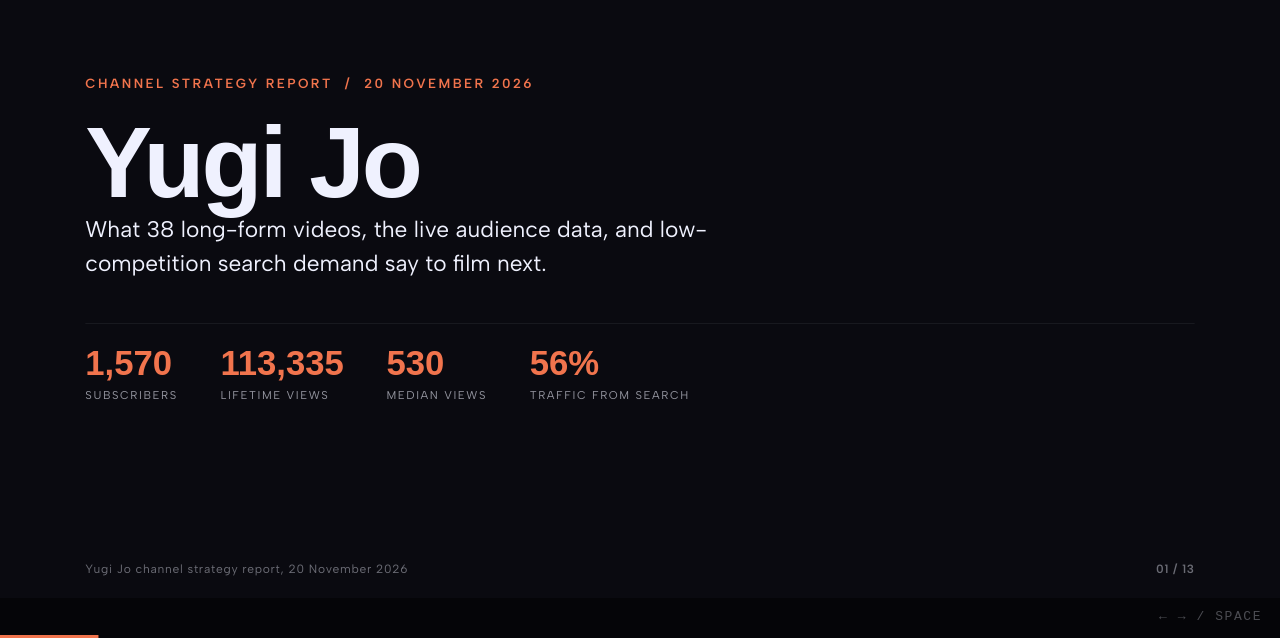
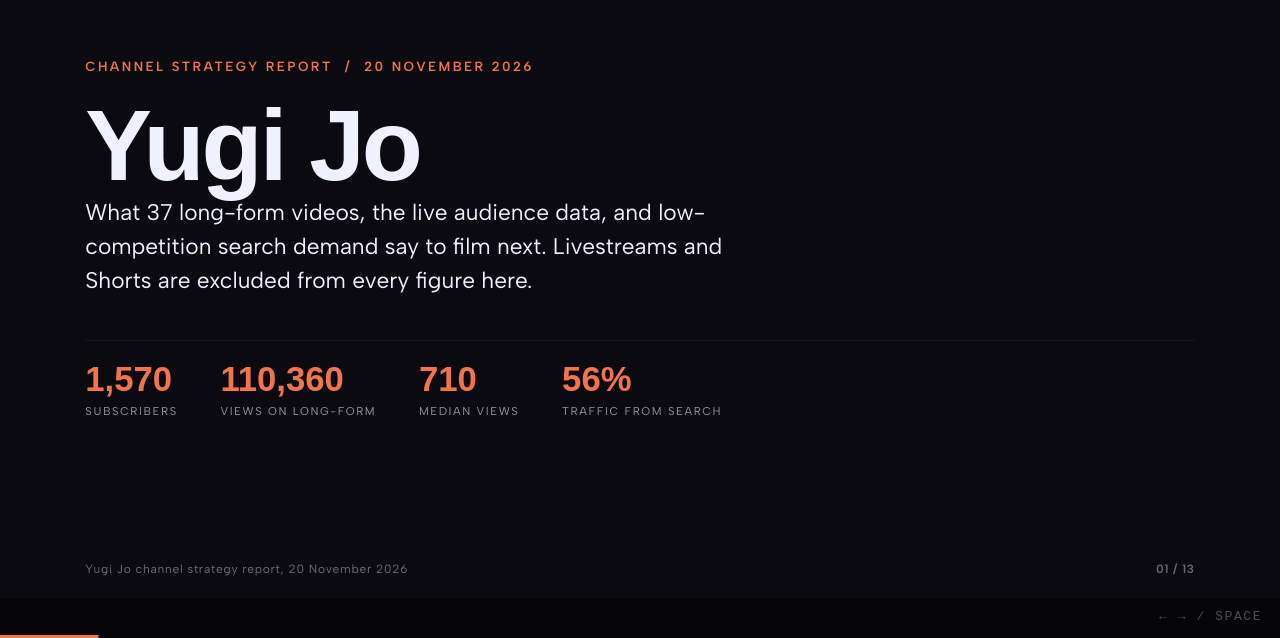
Before and after one commit to Yugi-Jo/yugi-jo-strategy-deck, a plain HTML site: page index.html in a window 1280 px wide. Shown: the part 162-800 px from the top of the page. Drawn offline with Linux system fonts and the light colour scheme; a web font is replaced by a local one.

Commit message:
Discount livestreams from every statistic
Rebuilt on the complete uploads playlist (the earlier pull was capped at 100 rows and
missed the 2024 uploads). Livestreams are identified by the API's own actualStartTime
rather than by title or duration: five videos, 559 views between them.

Basis is now public long-form over three minutes with livestreams and Shorts excluded
throughout, stated on the cover. 37 videos, 110,360 views, median 710.

Ripples: median 530 to 710; Sonic multiple 118.7x to 88.6x, so Finding 08 reads three of
four rather than all four; before/after Sonic 456/691 to 648/691; the length bucket loses
its invalid row and retention now reads flat past ten minutes; the category chart drops
the livestream row; the top-six chart gains the 2024 Zombie World video the capped pull
had missed.

```diff
--- a/index.html
+++ b/index.html
@@ -4,7 +4,7 @@
 <meta charset="utf-8">
 <meta name="viewport" content="width=device-width, initial-scale=1">
 <title>Yugi Jo: Channel Strategy Report</title>
-<meta name="description" content="What 38 long-form videos, live audience data and low-competition search demand say to film next.">
+<meta name="description" content="What 37 long-form videos, live audience data and low-competition search demand say to film next. Livestreams and Shorts excluded.">
 <link rel="preconnect" href="https://fonts.googleapis.com">
 <link rel="preconnect" href="https://fonts.gstatic.com" crossorigin>
 <link href="https://fonts.googleapis.com/css2?family=Unbounded:wght@400;600;800&family=Albert+Sans:ital,wght@0,400;0,500;0,600;0,700;1,400&display=swap" rel="stylesheet">
@@ -94,12 +94,6 @@ h2{font-family:Unbounded,sans-serif;font-weight:600;font-size:66px;line-height:1
 .col .cl{font-size:20px;opacity:.7;margin-top:var(--s4);text-align:center}
 .col .cl b{display:block;font-size:16px;font-weight:400;opacity:.72;margin-top:4px;
   font-variant-numeric:tabular-nums}
-/* a bucket that does not survive scrutiny is ghosted; the recalculated one carries accent */
-.col.void .cb{background:var(--surface);border:1px solid var(--border);border-bottom:none}
-.col.void .cv{opacity:.4}
-.col.fix .cb{background:var(--accent)}
-.col.fix .cv{color:var(--accent)}
-.cols .sep{width:1px;flex:none;height:100%;background:var(--border)}
 
 /* length rows: duration | what it is | scale | views */
 .lrow{display:grid;grid-template-columns:126px 452px 1fr 150px;align-items:center;
@@ -170,12 +164,12 @@ const SLIDES = [
 `<section class="slide cover">
   <div class="r kicker">Channel strategy report &nbsp;/&nbsp; 20 November 2026</div>
   <h1 class="r">Yugi Jo</h1>
-  <div class="r lede">What 38 long-form videos, the live audience data, and low-competition search
-  demand say to film next.</div>
+  <div class="r lede">What 37 long-form videos, the live audience data, and low-competition search
+  demand say to film next. Livestreams and Shorts are excluded from every figure here.</div>
   <div class="r strip">
     <div><div class="v">1,570</div><div class="l">Subscribers</div></div>
-    <div><div class="v">113,335</div><div class="l">Lifetime views</div></div>
-    <div><div class="v">530</div><div class="l">Median views</div></div>
+    <div><div class="v">110,360</div><div class="l">Views on long-form</div></div>
+    <div><div class="v">710</div><div class="l">Median views</div></div>
     <div><div class="v">56%</div><div class="l">Traffic from search</div></div>
   </div>
 </section>`,
@@ -204,15 +198,15 @@ const SLIDES = [
     <div class="row"><div class="k">BEN 10 Is A Kamen Rider!</div>
       <div class="track"><div class="bar"><div class="fill" style="width:5.5%"></div></div></div>
       <div class="v">3,452</div></div>
+    <div class="row"><div class="k">Zombie World LOCKDOWN (2024)</div>
+      <div class="track"><div class="bar"><div class="fill" style="width:4.8%"></div></div></div>
+      <div class="v">3,045</div></div>
     <div class="row"><div class="k">Dungeon Crawler Carl TV show</div>
       <div class="track"><div class="bar"><div class="fill" style="width:3.4%"></div></div></div>
       <div class="v">2,118</div></div>
-    <div class="row"><div class="k">The Forgotten Power Rangers</div>
-      <div class="track"><div class="bar"><div class="fill" style="width:3.2%"></div></div></div>
-      <div class="v">2,017</div></div>
   </div>
   <div class="r callout">
-    <div class="big">456 &lt; 691</div>
+    <div class="big">648 &lt; 691</div>
     <div class="t">Median views after Sonic against median views before it. The spike bought
     subscribers. It did not lift the floor.</div>
   </div>
@@ -277,7 +271,7 @@ const SLIDES = [
 
 `<section class="slide">
   <div class="r kicker">Finding 04 &nbsp;/&nbsp; What holds a viewer</div>
-  <h2 class="r">Two categories clear 30% watch-through. Everything else sits below.</h2>
+  <h2 class="r">One category clears 30% watch-through. Everything else sits below.</h2>
   <div class="r chart">
     <div class="row"><div class="k">Nerd culture crossover</div>
       <div class="track"><div class="bar"><div class="fill hot" style="width:76.2%"></div>
@@ -293,21 +287,19 @@ const SLIDES = [
       <div class="track"><div class="bar"><div class="fill" style="width:51.5%"></div></div></div>
       <div class="v">20.6%</div></div>
     <div class="row"><div class="k">Pop culture commentary</div>
-      <div class="track"><div class="bar"><div class="fill" style="width:41.2%"></div></div></div>
-      <div class="v">16.5%</div></div>
-    <div class="row"><div class="k">Livestream</div>
-      <div class="track"><div class="bar"><div class="fill" style="width:5.2%"></div></div></div>
-      <div class="v">2.1%</div></div>
+      <div class="track"><div class="bar"><div class="fill" style="width:43.3%"></div></div></div>
+      <div class="v">17.3%</div></div>
   </div>
   <div class="r callout">
-    <div class="big">2.1%</div>
-    <div class="t">Livestreams hold one viewer in fifty. Four of them earned 121 views between them.</div>
+    <div class="big">8,833</div>
+    <div class="t">Average views on a nostalgia retrospective, against 880 for anime analysis.
+    Twelve of the thirty-seven videos are anime analysis.</div>
   </div>
 </section>`,
 
 `<section class="slide">
   <div class="r kicker">Finding 05a &nbsp;/&nbsp; Your retention by length</div>
-  <h2 class="r">Five of the six videos over forty minutes were livestreams.</h2>
+  <h2 class="r">Retention levels off after ten minutes.</h2>
   <div class="r cols" style="height:420px">
     <div class="col"><div class="cv">26.4%</div><div class="cb" style="height:76%"></div>
       <div class="cl">Under 10 min<b>12 videos</b></div></div>
@@ -315,16 +307,13 @@ const SLIDES = [
       <div class="cl">10 to 20 min<b>19 videos</b></div></div>
     <div class="col"><div class="cv">18.1%</div><div class="cb" style="height:52.1%"></div>
       <div class="cl">20 to 40 min<b>5 videos</b></div></div>
-    <div class="col void"><div class="cv">3.2%</div><div class="cb" style="height:9.2%"></div>
-      <div class="cl">Over 40 min<b>6 videos, 5 livestreams</b></div></div>
-    <div class="sep"></div>
-    <div class="col fix"><div class="cv">19.2%</div><div class="cb" style="height:55.3%"></div>
-      <div class="cl">Over 40 min<b>recalculated, 1 video</b></div></div>
+    <div class="col"><div class="cv">19.2%</div><div class="cb" style="height:55.3%"></div>
+      <div class="cl">Over 40 min<b>1 video</b></div></div>
   </div>
   <div class="r callout">
     <div class="big">19.2%</div>
-    <div class="t">Your one edited video over forty minutes. The bucket beside it read 3.2% because
-    five livestreams were averaged into it. Livestream retention is its own measurement.</div>
+    <div class="t">Your one video over forty minutes. The twenty-to-forty band sits at 18.1% and
+    ten-to-twenty at 20.5%, so past ten minutes the length stops being the thing that decides this.</div>
   </div>
 </section>`,
 
@@ -374,11 +363,11 @@ const SLIDES = [
 
 `<section class="slide">
   <div class="r kicker">Finding 06 &nbsp;/&nbsp; Search demand</div>
-  <h2 class="r">The middle video gets 530 views. This lane gets 4,285 searches a month.</h2>
+  <h2 class="r">The middle video gets 710 views. This lane gets 4,285 searches a month.</h2>
   <div class="r chart" style="margin-top:var(--s4);flex:none">
     <div class="row"><div class="k">Your median video</div>
-      <div class="track"><div class="bar"><div class="fill" style="width:12.4%"></div></div></div>
-      <div class="v">530</div></div>
+      <div class="track"><div class="bar"><div class="fill" style="width:16.6%"></div></div></div>
+      <div class="v">710</div></div>
     <div class="row hot"><div class="k">"forgotten cartoons"</div>
       <div class="track"><div class="bar"><div class="fill hot" style="width:100%"></div></div></div>
       <div class="v">4,285</div></div>
@@ -405,7 +394,7 @@ const SLIDES = [
 
 `<section class="slide">
   <div class="r kicker">Finding 08 &nbsp;/&nbsp; Peer proof at your scale</div>
-  <h2 class="r">Your best video outran all four of them.</h2>
+  <h2 class="r">Your best video outran three of the four.</h2>
   <table class="r">
     <tr><th>Channel</th><th>Subs</th><th>Typical video</th><th>Best result</th><th>Multiple</th></tr>
     <tr><td class="k">Pop Culture Pedestal</td><td>4,700</td><td>338</td>
@@ -416,15 +405,15 @@ const SLIDES = [
       <td>141,980<small>Who's The Dumbest Character?</small></td><td class="win">29.3x</td></tr>
     <tr><td class="k">47Cartoonguy</td><td>10,700</td><td>2,424</td>
       <td>164,905<small>Funtastic Legacy of Hanna-Barbera</small></td><td class="win">68.0x</td></tr>
-    <tr class="hi"><td class="k">Yugi Jo</td><td>1,570</td><td>530</td>
-      <td>62,889<small>Sonic Underground ending</small></td><td class="win">118.7x</td></tr>
+    <tr class="hi"><td class="k">Yugi Jo</td><td>1,570</td><td>710</td>
+      <td>62,889<small>Sonic Underground ending</small></td><td class="win">88.6x</td></tr>
   </table>
   <div class="r small" style="margin-top:var(--s5)">The 155,475 figure this slide used to lead with
   came from a channel with 893,000 subscribers, where it was a routine result.</div>
   <div class="r callout">
-    <div class="big">118.7x</div>
-    <div class="t">Your Sonic Underground video, measured against your own 530-view median. It
-    outran every peer here. The difference is that they land a second one.</div>
+    <div class="big">88.6x</div>
+    <div class="t">Your Sonic Underground video, measured against your own 710-view median. It
+    outran three of the four peers. The difference is that they land a second one.</div>
   </div>
 </section>`,
 
@@ -448,7 +437,7 @@ const SLIDES = [
     <div class="panel">
       <div class="tag">Stop</div>
       <ul>
-        <li><b>Livestreams</b><span>2.1% retention across four</span></li>
+        <li><b>Livestreams</b><span>Five of them earned 559 views between them</span></li>
         <li><b>"Ending explained" videos</b><span>Dominated by mass-produced channels in other languages</span></li>
         <li><b>Picking a show for obscurity alone</b><span>A forgotten-cartoon retrospective on a 368-sub channel got 79 views</span></li>
         <li><b>"Why X" essays</b><span>People click the premise and leave</span></li>
@@ -459,9 +448,9 @@ const SLIDES = [
 
 `<section class="slide statement">
   <div class="r kicker">Where this lands</div>
-  <h2 class="r">Eight times the median, on purpose, instead of one Sonic by accident.</h2>
+  <h2 class="r">Six times the median, on purpose, instead of one Sonic by accident.</h2>
   <div class="r rule"></div>
-  <div class="r lede">The honest size of it: the difference between 530 views and roughly 4,000,
+  <div class="r lede">The honest size of it: the difference between 710 views and roughly 4,000,
   every time, in the lane with the lowest competition measured on the channel. Pick a specific
   unclaimed cartoon with a real angle. Check it against the posted list and verify the search
   demand. Then write it to the voice rules and package it hard.</div>
```
